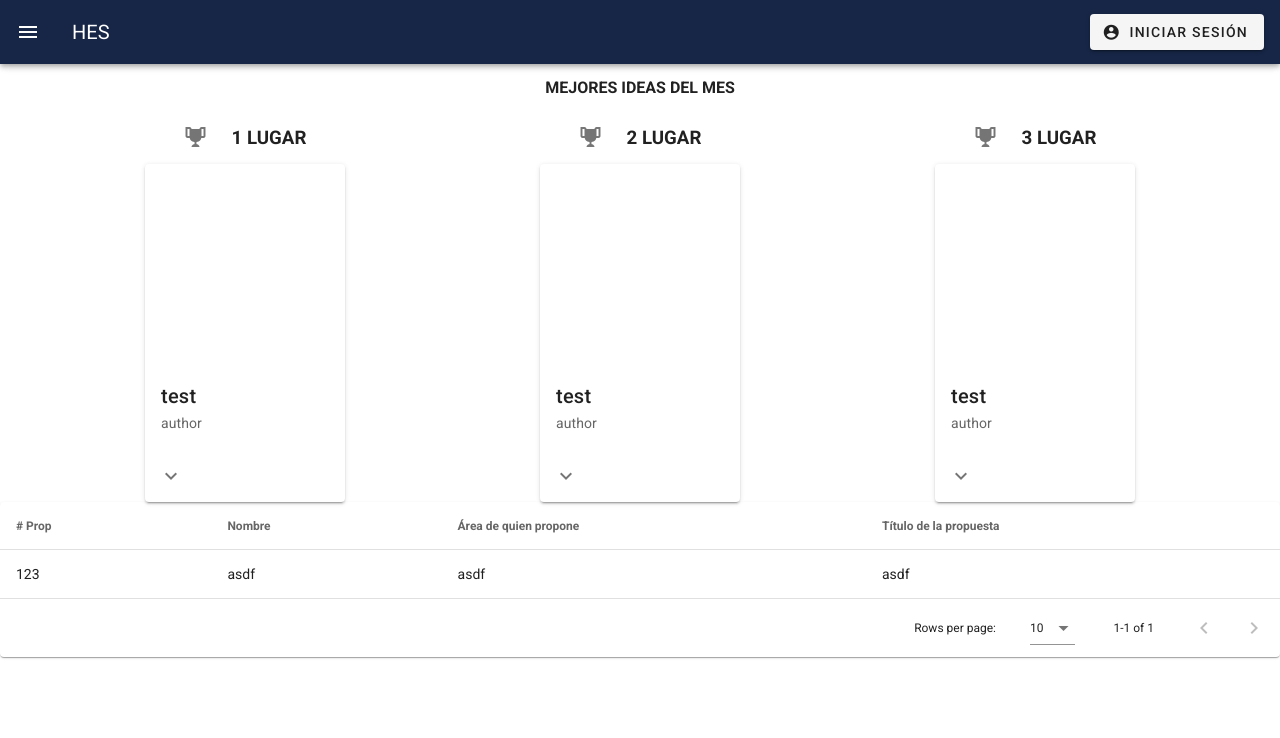
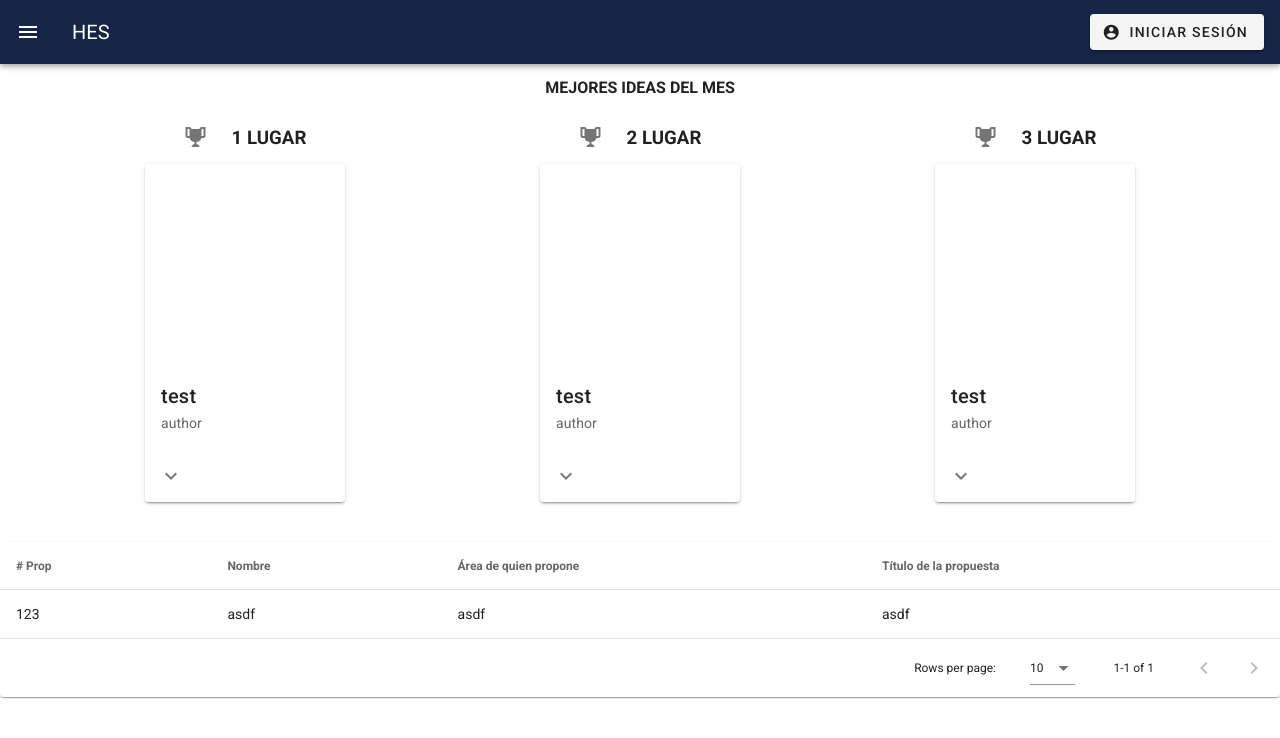
Before and after one commit to mirecabza/HESIdeasDeMejora, a Vue app: page /reconocimientos in a window 1280 px wide. Shown: the top 738 px of the page. Built offline with nearby package versions, Linux system fonts and the light colour scheme.

Commit message:
Fixed spacing between cards & table

```diff
--- a/src/views/Awards.vue
+++ b/src/views/Awards.vue
@@ -28,7 +28,7 @@
         />
       </v-row>
     </v-container>
-    <v-spacer></v-spacer>
+    <div class="spacer"></div>
     <v-data-table
       :headers="headers"
       :items="items"
@@ -73,4 +73,8 @@ h4,
 p {
   text-align: center;
 }
+
+.spacer {
+  height: 40px;
+}
 </style>
```
